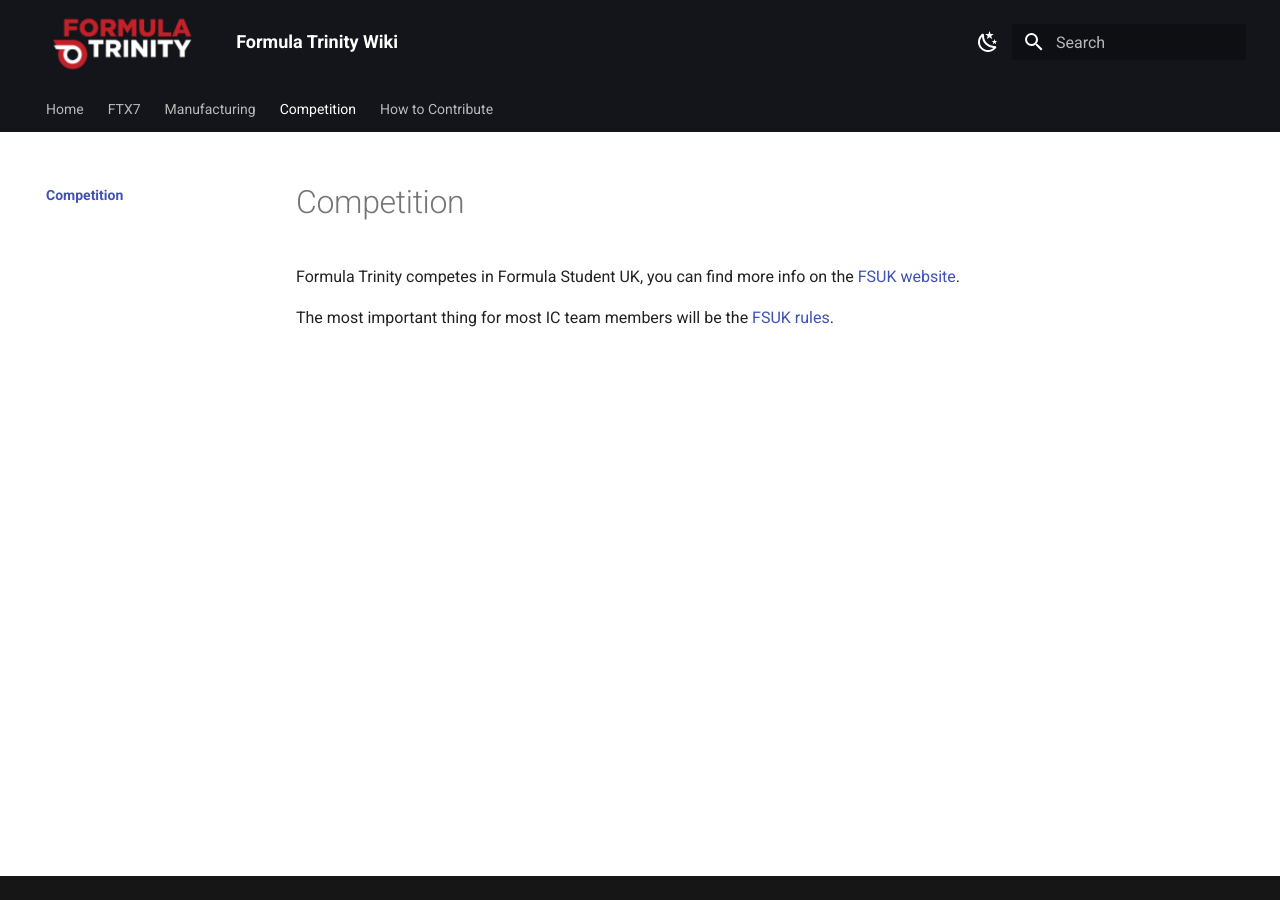
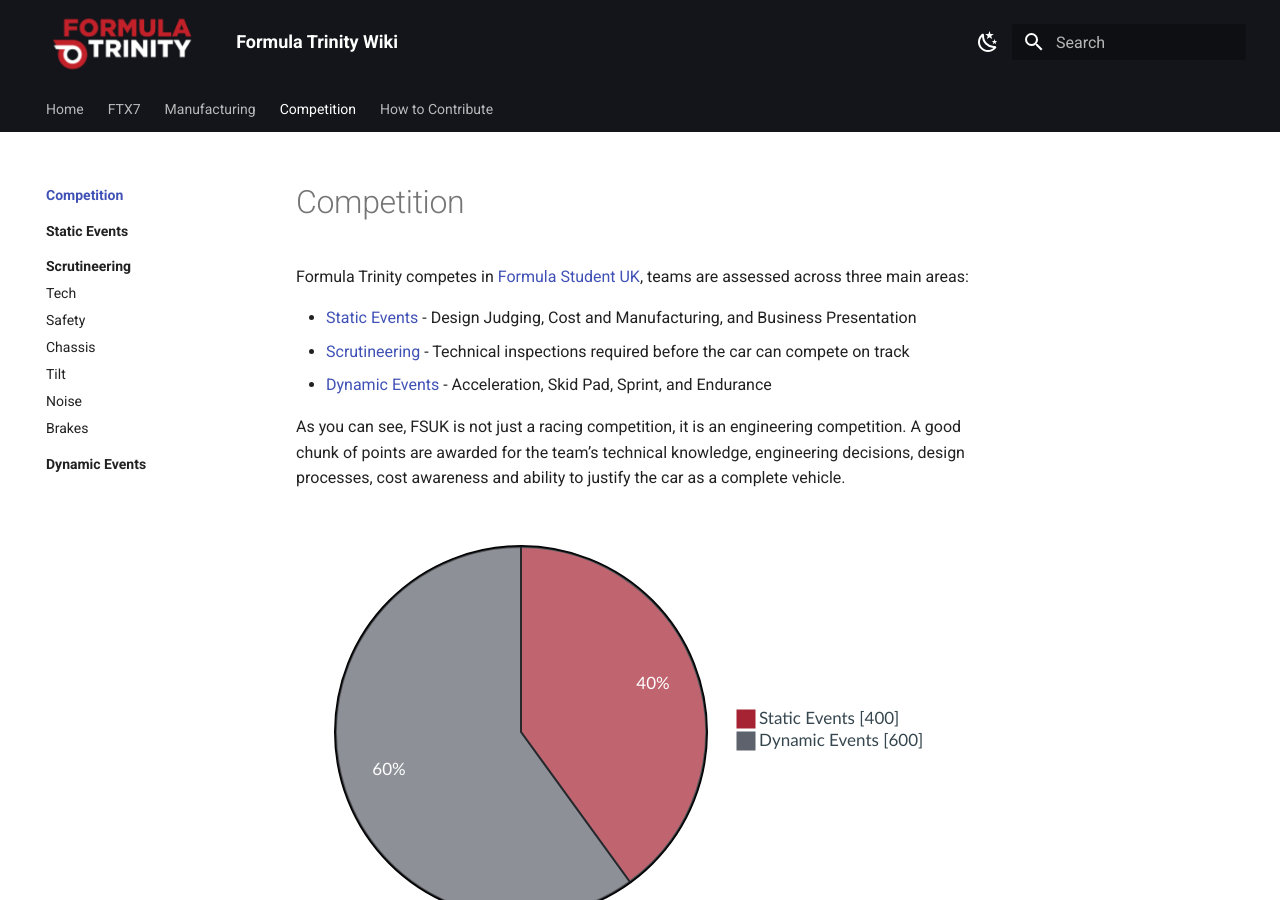
Before and after one commit to Formula-Trinity/ft-wiki, an MkDocs documentation site: the page built from docs/competition/index.md, in a window 1280 px wide and 900 px high. Built offline with MkDocs 1.6.1 and Material for MkDocs 9.7.7, drawn with Linux system fonts in a browser that asks for light colours.

Commit message:
Initial struture and into content to FSUK competition wiki

````diff
--- a/docs/competition/index.md
+++ b/docs/competition/index.md
@@ -1,5 +1,60 @@
 # Competition
 
-Formula Trinity competes in Formula Student UK, you can find more info on the [FSUK website](https://www.imeche.org/events/formula-student).
+Formula Trinity competes in [Formula Student UK](https://www.imeche.org/events/formula-student), teams are assessed across three main areas:
 
-The most important thing for most IC team members will be the [FSUK rules](https://www.imeche.org/events/formula-student/team-information/rules).
+- [Static Events](statics/index.md) - Design Judging, Cost and Manufacturing, and Business Presentation
+- [Scrutineering](scrut/index.md) - Technical inspections required before the car can compete on track
+- [Dynamic Events](dynamics/index.md) - Acceleration, Skid Pad, Sprint, and Endurance
+
+As you can see, FSUK is not just a racing competition, it is an engineering competition. A good chunk of points are awarded for the team’s technical knowledge, engineering decisions, design processes, cost awareness and ability to justify the car as a complete vehicle.
+
+```mermaid
+---
+config:
+  theme: base
+  themeVariables:
+    pie1: "#A52332"
+    pie2: "#5D626C"
+
+    pieStrokeColor: "#111318"
+    pieStrokeWidth: "2px"
+    pieSectionTextColor: "#FFFFFF"
+    pieLegendTextColor: "#D6D8DE"
+    pieTitleTextColor: "#F2F3F5"
+---
+pie showData
+    "Static Events" : 400
+    "Dynamic Events" : 600
+```
+
+```mermaid
+---
+config:
+  theme: base
+  themeVariables:
+    pie1: "#C72C41"  # red
+    pie2: "#F28C28"  # Orange
+    pie3: "#E3B341"  # Gold
+    pie4: "#3B82C4"  # Blue
+    pie5: "#49A6A6"  # Teal
+    pie6: "#7A6FB0"  # Purple
+    pie7: "#79A85B"  # Green
+    pie8: "#AEB3BC"  # Light grey
+
+    pieStrokeColor: "#111318"
+    pieStrokeWidth: "2px"
+    pieSectionTextColor: "#FFFFFF"
+    pieLegendTextColor: "#D6D8DE"
+    pieTitleTextColor: "#F2F3F5"
+---
+pie showData
+    "Lap Time Simulation" : 20
+    "Business Plan Presentation" : 115
+    "Cost & Manufacturing" : 115
+    "Engineering Design" : 150
+
+    "Skid Pad" : 75
+    "Acceleration" : 75
+    "Sprint" : 100
+    "Endurance/Efficiency" : 350
+```
--- a/mkdocs.yml
+++ b/mkdocs.yml
@@ -72,6 +72,18 @@ nav:
       - manufacturing/index.md
   - Competition:
       - competition/index.md
+      - Static Events:
+        - competition/statics/index.md
+      - Scrutineering:
+        - competition/scrut/index.md
+        - Tech: competition/scrut/tech/index.md
+        - Safety: competition/scrut/safety/index.md
+        - Chassis: competition/scrut/chassis/index.md
+        - Tilt: competition/scrut/tilt/index.md
+        - Noise: competition/scrut/noise/index.md
+        - Brakes: competition/scrut/brakes/index.md
+      - Dynamic Events:
+        - competition/dynamics/index.md
   - How to Contribute: contributing.md
 
 markdown_extensions:
@@ -79,3 +91,8 @@ markdown_extensions:
   - tables
   - toc:
       permalink: true
+  - pymdownx.superfences:
+      custom_fences:
+        - name: mermaid
+          class: mermaid
+          format: !!python/name:pymdownx.superfences.fence_code_format
````
Also changed, not shown: docs/competition/scrut/brakes/index.md (added, +3 -0 lines), docs/competition/scrut/chassis/index.md (added, +12 -0 lines), docs/competition/scrut/index.md (added, +20 -0 lines), docs/competition/scrut/noise/index.md (added, +3 -0 lines), docs/competition/scrut/safety/index.md (added, +7 -0 lines), docs/competition/scrut/tech/index.md (added, +7 -0 lines), docs/competition/scrut/tilt/index.md (added, +1 -0 lines), docs/assets/images/competition/scrut/scrut_sticker.jpg (added), docs/competition/dynamics/index.md (added), docs/competition/statics/index.md (added).
